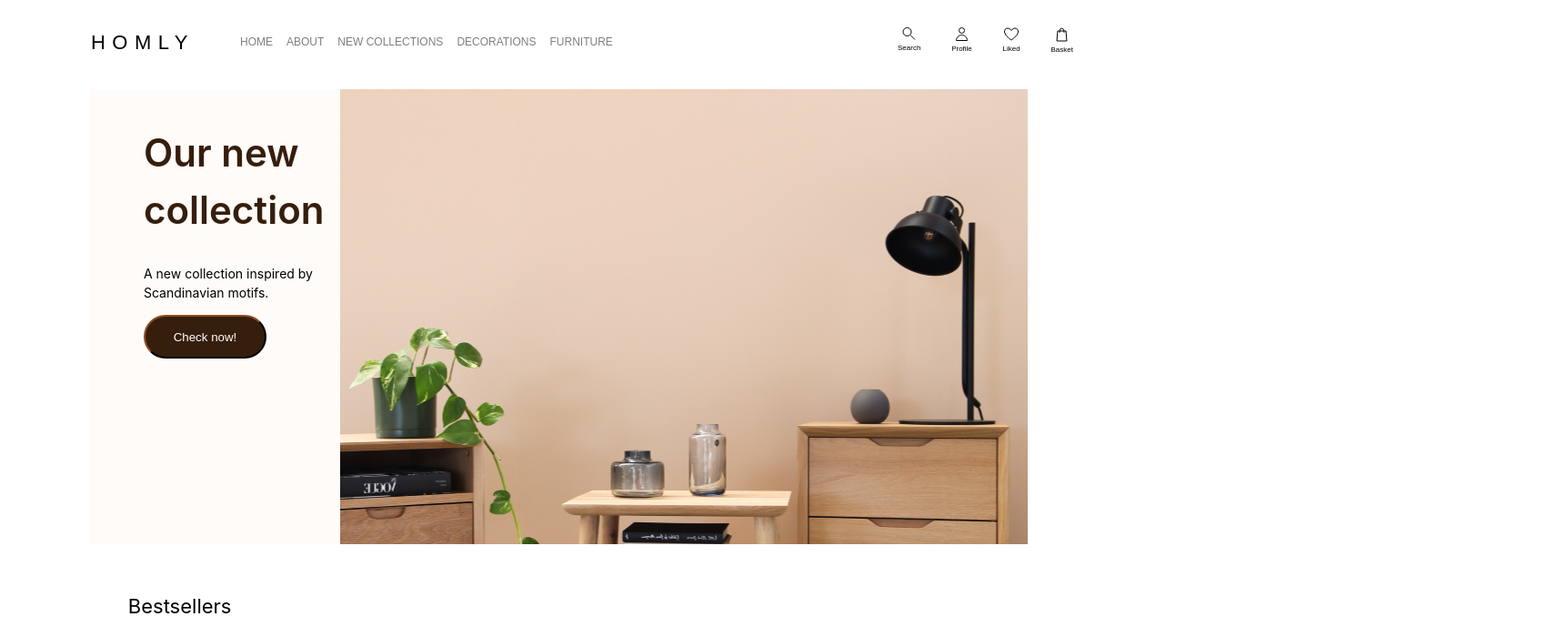
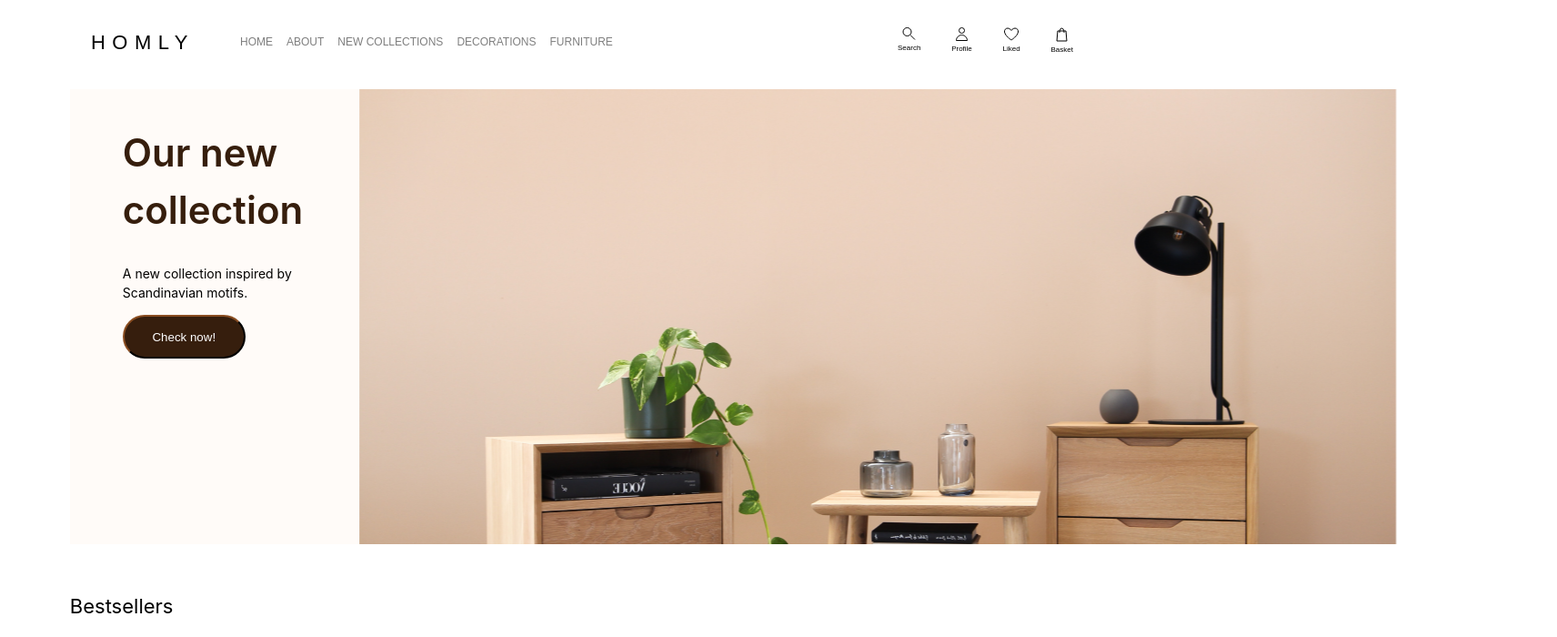
Before and after one commit to miwrona-deloitte/ecommerce, a React (Create React App) app: page /home in a window 1280 px wide. Shown: the top 700 px of the page at 91% size, 1712 px wide, since content can reach past the window. Built offline with nearby package versions, Linux system fonts and the light colour scheme; no server answers; a web font is replaced by a local one.

Commit message:
center grid and banner

```diff
--- a/src/components/Homepage.module.scss
+++ b/src/components/Homepage.module.scss
@@ -1,7 +1,12 @@
+.homepage {
+  width: 88%;
+  margin: 0 auto;
+}
+
 .banner {
-  padding: 0 100px;
   display: flex;
   margin-bottom: 52px;
+  width: 1463px;
   .card {
     max-width: 20%;
     text-align: left;
@@ -40,14 +45,12 @@
     background: url('../../public/pictures/banner-bckgr.png');
     background-position: right 35% top 10%;
     background-repeat: no-repeat;
-    width: 70%;
+    width: 80%;
     height: 500px;
   }
 }
 
 .bestsellers {
-  width: 78%;
-  margin: 0 auto;
   h2 {
     font-size: 22px;
     font-weight: 400;
--- a/src/components/Homepage.tsx
+++ b/src/components/Homepage.tsx
@@ -3,7 +3,7 @@ import styles from './Homepage.module.scss';
 
 const Homepage = () => {
   return (
-    <>
+    <div className={styles.homepage}>
       <div className={styles.banner}>
         <div className={styles.card}>
           <div className={styles.bannerContent}>
@@ -18,7 +18,7 @@ const Homepage = () => {
         <h2>Bestsellers</h2>
         <Products />
       </div>
-    </>
+    </div>
   );
 };
 
--- a/src/components/Layout/Layout.module.scss
+++ b/src/components/Layout/Layout.module.scss
@@ -7,6 +7,6 @@
 }
 
 .wrapper {
-  width: 78%;
+  width: 88%;
   margin: 0 auto;
 }
--- a/src/components/Layout/Layout.tsx
+++ b/src/components/Layout/Layout.tsx
@@ -3,12 +3,10 @@ import Navbar from './Navbar';
 import styles from './Layout.module.scss';
 const Layout = ({ children }: { children: React.ReactNode }) => {
   return (
-    <>
-      <div className={styles.layout}>
-        <Navbar />
-        <main className={styles.content}>{children}</main>
-      </div>
-    </>
+    <div className={styles.layout}>
+      <Navbar />
+      <main className={styles.content}>{children}</main>
+    </div>
   );
 };
 
```
